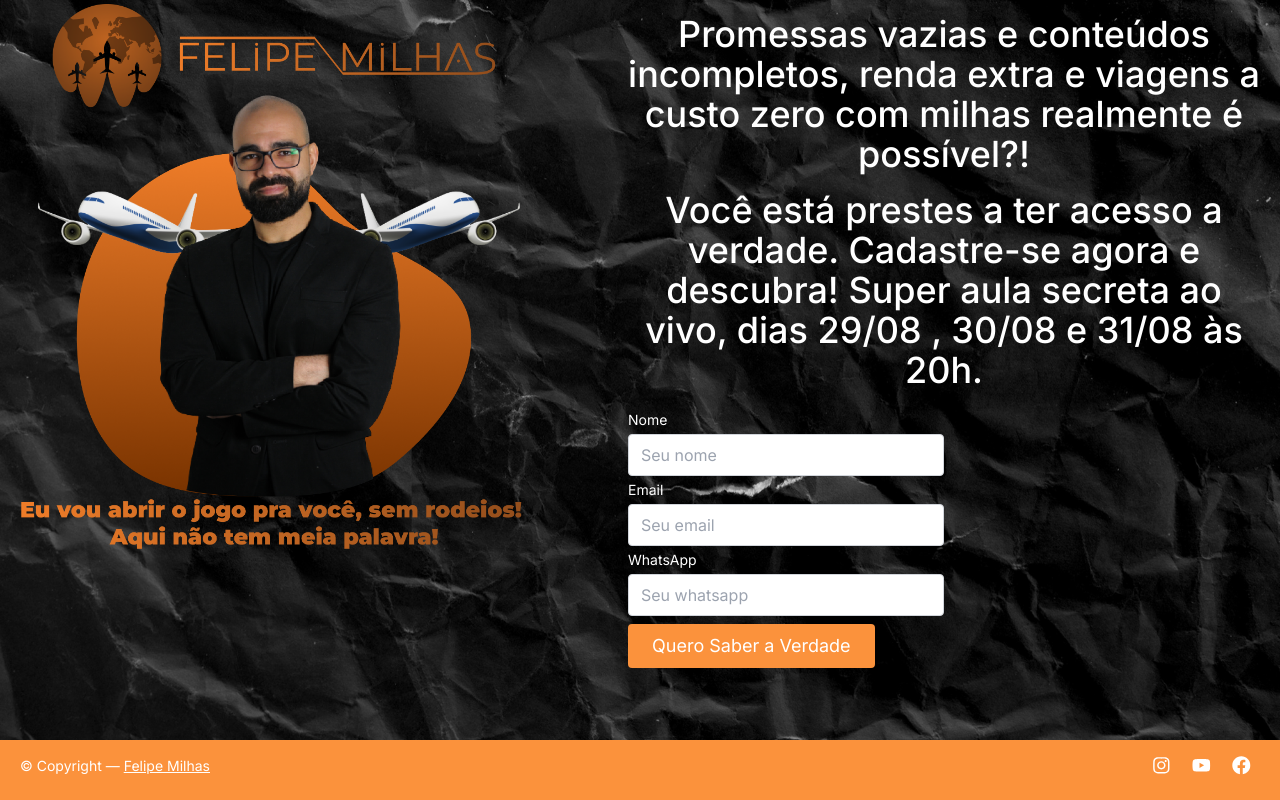
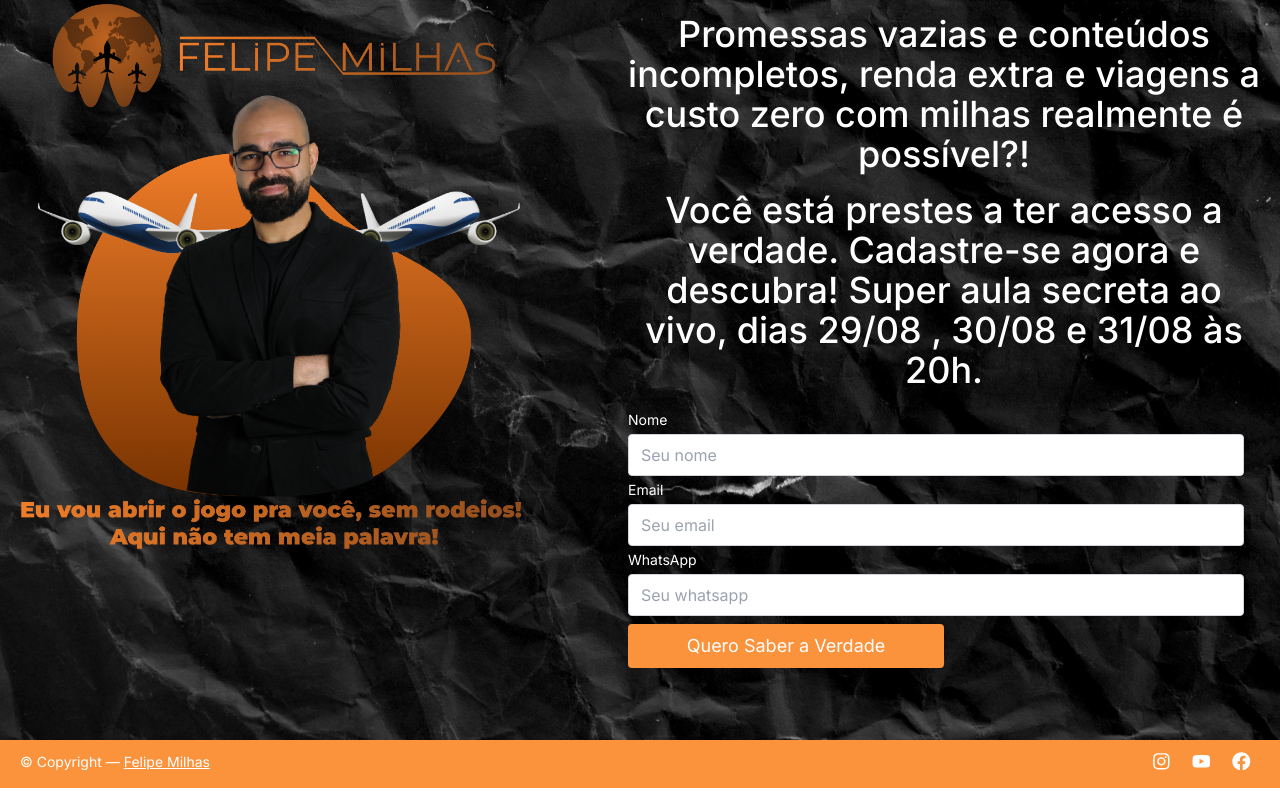
Before and after one commit to andre-dev-web/captacao-anderson, a Next.js app: page / in a window 1280 px wide. Shown: the part 234-1034 px from the top of the page. Built offline with nearby package versions, Linux system fonts and the light colour scheme.

Commit message:
imput size and preloader

```diff
--- a/package.json
+++ b/package.json
@@ -15,12 +15,15 @@
     "autoprefixer": "10.4.14",
     "eslint": "8.46.0",
     "eslint-config-next": "13.4.13",
+    "formik": "^2.4.3",
     "next": "13.4.13",
     "postcss": "8.4.27",
     "react": "18.2.0",
     "react-dom": "18.2.0",
     "react-icons": "^4.10.1",
+    "styled-components": "^6.0.7",
     "tailwindcss": "3.3.3",
-    "typescript": "5.1.6"
+    "typescript": "5.1.6",
+    "yup": "^1.2.0"
   }
 }
--- a/src/app/confirm/page.tsx
+++ b/src/app/confirm/page.tsx
@@ -1,9 +1,22 @@
+"use client"
 import Hero from '@/components/confirm'
+import React, { useState, useEffect } from 'react';
+import Preloader from '@/components/preloader';
 
 export default function Confirm() {
+  const [isLoading, setIsLoading] = useState(true);
+
+  useEffect(() => {
+    setTimeout(() => {
+      setIsLoading(false);
+    }, 3000);
+  }, []);
   return (
     <>
-      <Hero/>
+      {
+        isLoading ? <Preloader /> :
+        <Hero/>
+      }
     </>
   )
 }
--- a/src/app/layout.tsx
+++ b/src/app/layout.tsx
@@ -14,15 +14,18 @@ export default function RootLayout({
   children,
 }: {
   children: React.ReactNode
-}) {
+})
+{
   return (
     <html lang="pt-br">
       <body className={inter.className}>
-        <div className="flex flex-col min-h-screen">
-          <main className="flex-grow">
-            {children}
-          </main>
-          <Footer/>
+        <div>
+          <div className="flex flex-col min-h-screen">
+            <main className="flex-grow">
+              {children}
+            </main>
+            <Footer/>
+          </div>
         </div>
       </body>
     </html>
--- a/src/app/page.tsx
+++ b/src/app/page.tsx
@@ -1,9 +1,22 @@
+"use client"
 import Form from '@/components/form'
+import React, { useState, useEffect } from 'react';
+import Preloader from '@/components/preloader';
 
 export default function Home() {
+  const [isLoading, setIsLoading] = useState(true);
+
+  useEffect(() => {
+    setTimeout(() => {
+      setIsLoading(false);
+    }, 3000);
+  }, []);
   return (
     <>
-      <Form/>
+      {
+        isLoading ? <Preloader /> :
+        <Form/>
+      }
     </>
   )
 }
--- a/src/components/confirm.tsx
+++ b/src/components/confirm.tsx
@@ -25,8 +25,15 @@ export default function Confirm() {
         <div className="text-center lg:w-2/3 w-full">
           <h1 className="title-font sm:text-4xl text-3xl mb-4 font-medium text-white">Este foi o primeiro passo para mudar sua vida</h1>
           <p className="mb-8 leading-relaxed">
-            Você já esta inscrito nas aulas grátuitas, você sera redirecionado para o grupo onde diremos as datas das aulas, então entre e fique atento para não perder nenhuma.
+            Você acaba de garantir sua cadeira no maior e mais importante evento sobre milhas entre no grupo e receba informações exclusivas para ficar por dentro dessa revolução
           </p>
+
+          <div className="pt-2">
+            <div className='progress-container'>
+              <div className='progress-bar'></div>
+            </div>
+          </div>
+
         </div>
       </div>
     </section>
--- a/src/components/footer.tsx
+++ b/src/components/footer.tsx
@@ -3,12 +3,12 @@ import { FaYoutube, FaFacebook, FaInstagram } from 'react-icons/fa';
 export default function Footer() {
   return (
     <footer>
-      <div className="bg-orange-400">
-        <div className="container mx-auto py-4 px-5 flex align-itens-center flex-wrap flex-col sm:flex-row">
+      <div className="bg-orange-400 pt-1 flex items-center">
+        <div className="container mx-auto py-2 px-5 flex flex-wrap flex-col sm:flex-row">
           <p className="text-white text-sm text-center sm:text-left">© Copyright —
-            <a href="mailto:suporte@felipemilhas.com.br" rel="noopener noreferrer" className="underline ml-1" target="_blank">Felipe Milhas</a>
+            <a href="mailto:suporte@felipemilhas.com.br" rel="noopener noreferrer" className="hover:scale-125 transition-all duration-300 underline ml-1" target="_blank">Felipe Milhas</a>
           </p>
-          <span className="inline-flex sm:ml-auto sm:mt-0 mt-2 justify-center sm:justify-start">
+          <span className="inline-flex sm:ml-auto justify-center sm:justify-start">
             <a href="https://www.instagram.com/felipemilhas_/" className="text-white hover:scale-125 transition-all duration-300">
               <svg fill="currentColor" stroke-linecap="round" stroke-linejoin="round" stroke-width="2" className="w-7 h-7" viewBox="0 0 24 24">
                 <FaInstagram/>
--- a/src/components/form.tsx
+++ b/src/components/form.tsx
@@ -32,7 +32,7 @@ export default function Form() {
   return (
     <section className="text-white body-font">
       <div className='bg-orange-400 flex md:flex-row flex-col items-center'>
-        <h2 className="mx-auto py-1 text-xl sm:text-4xl font-medium text-white">Faça parte dessa revolução!</h2>
+        <h2 className="mx-auto py-1 text-xl md:text3xl sm:text-4xl font-medium text-white">Faça parte dessa revolução!</h2>
       </div>
       <div className="container mx-auto flex px-5 py-16 md:flex-row flex-col items-center">
         <div className="lg:max-w-lg lg:w-full md:w-1/2 w-5/6 mb-10 md:mb-0">
@@ -44,38 +44,38 @@ export default function Form() {
             height={1200}
           />
         </div>
-        <div className="lg:flex-grow md:w-1/2 lg:pl-24 md:pl-16 flex flex-col md:items-start md:text-left items-center text-center">
-          <h1 className="text-lg sm:text-4xl mb-4 font-medium text-white text-center">
+        <div className="lg:flex-grow md:w-1/2 lg:pl-24 md:pl-16 flex flex-col md:items-start items-center">
+          <h1 className="text-lg md:text3xl sm:text-4xl mb-4 font-medium text-white text-center">
             Esqueça tudo que você já ouviu falar sobre o mundo das milhas. <br /><span className='text-orange-400'>Eles mentiram pra você!</span>
           </h1>
-          <h2 className="text-lg sm:text-4xl  mb-4 font-medium text-white text-center">
+          <h2 className="text-lg md:text3xl sm:text-4xl  mb-4 font-medium text-white text-center">
             Promessas vazias e conteúdos incompletos, renda extra e viagens a custo zero com milhas realmente é possível?!
           </h2>
-          <h2 className="text-lg sm:text-4xl  mb-4 font-medium text-white text-center">
+          <h2 className="text-lg md:text3xl sm:text-4xl  mb-4 font-medium text-white text-center">
             Você está prestes a ter acesso a verdade. Cadastre-se agora e descubra! Super aula secreta ao vivo, dias 29/08 , 30/08 e 31/08 às 20h.
           </h2>
-          <form id='formData' className="w-full" onSubmit={(e) => Submit(e)}>
-            <div className="flex w-full md:justify-start justify-center items-end">
-              <div className=" relative mr-4 lg:w-full xl:w-1/2 w-2/4">
+          <form id='formData' className="w-full flex justify-center flex-col" onSubmit={(e) => Submit(e)}>
+            <div className="flex w-full justify-center ">
+              <div className="mr-4 w-full">
                 <label className="leading-7 text-sm text-white">Nome</label>
                 <input placeholder="Seu nome" name="Nome" type="text" className="w-full bg-white focus:bg-transparent rounded border border-gray-300 focus:ring-2 focus:ring-orange-400 focus:border-orange-400 text-base outline-none text-white py-1 px-3 leading-8 transition-colors duration-200 ease-in-out"/>
               </div>
             </div>
 
-            <div className="flex w-full md:justify-start justify-center items-end">
-              <div className=" relative mr-4 lg:w-full xl:w-1/2 w-2/4">
+            <div className="flex w-full justify-center ">
+              <div className="mr-4 w-full">
                 <label className="leading-7 text-sm text-white">Email</label>
                 <input placeholder="Seu email" name="Email" type="text" className="w-full bg-white focus:bg-transparent rounded border border-gray-300 focus:ring-2 focus:ring-orange-400 focus:border-orange-400 text-base outline-none text-white py-1 px-3 leading-8 transition-colors duration-200 ease-in-out"/>
               </div>
             </div>
 
-            <div className="flex w-full md:justify-start justify-center items-end">
-              <div className=" relative mr-4 lg:w-full xl:w-1/2 w-2/4">
+            <div className="flex w-full justify-center ">
+              <div className="mr-4 w-full">
                 <label className="leading-7 text-sm text-white">WhatsApp</label>
                 <input placeholder="Seu whatsapp" name="Whatsapp" type="text" className="w-full bg-white focus:bg-transparent rounded border border-gray-300 focus:ring-2 focus:ring-orange-400 focus:border-orange-400 text-base outline-none text-white py-1 px-3 leading-8 transition-colors duration-200 ease-in-out"/>
               </div>
             </div>
-            <button type="submit" className="inline-flex text-gray bg-orange-400 border-0 my-2 py-2 px-6 focus:outline-none hover:bg-orange-500 rounded text-lg transition-color duration-300">Quero Saber a Verdade</button>
+            <button type="submit" className="w-1/2 inline-flex justify-center text-gray bg-orange-400 border-0 my-2 py-2 focus:outline-none hover:bg-orange-500 rounded text-lg transition-color duration-300">Quero Saber a Verdade</button>
           </form>
         </div>
       </div>
--- /dev/null
+++ b/src/components/preloader.tsx
@@ -0,0 +1,9 @@
+import React from 'react';
+
+export default function Preloader() {
+  return (
+    <div className="fixed top-0 left-0 w-full h-full flex items-center justify-center bg-black z-50">
+      <div className="animate-spin rounded-full border-t-4 border-orange-400 border-solid h-12 w-12"></div>
+    </div>
+  );
+}
--- a/src/styles/globals.css
+++ b/src/styles/globals.css
@@ -7,3 +7,21 @@ body{
   background-repeat: no-repeat;
   background-size: cover;
 }
+
+.progress-container {
+  @apply w-full bg-gray-200 rounded-full h-4;
+}
+
+.progress-bar {
+  @apply bg-orange-400 h-4 rounded-full;
+  animation: progressAnimation 9s linear forwards;
+}
+
+@keyframes progressAnimation {
+  0% {
+    width: 0%;
+  }
+  100% {
+    width: 100%;
+  }
+}
```
Also changed, not shown: 2 other files (tests, documents, lock files or other folders).
